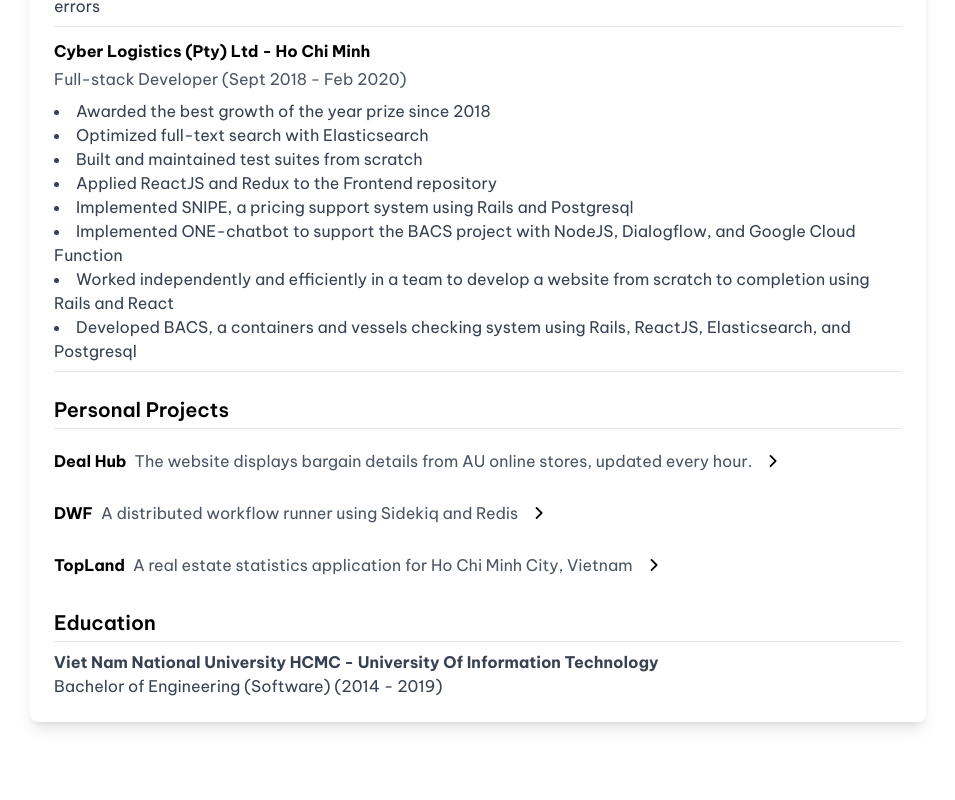
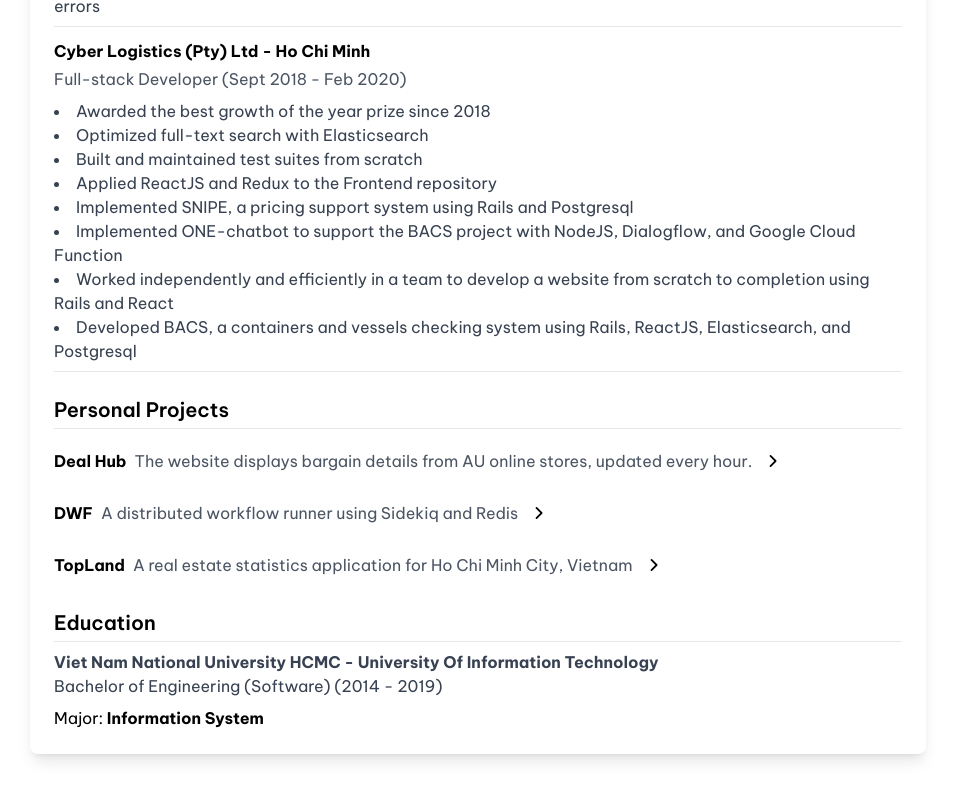
Before and after one commit to dthtien/profile, a Next.js app: page /cv in a window 1280 px wide. Shown: the part 1454-2254 px from the top of the page, without its empty margins (162-1117 px from the left). Built offline with nearby package versions, Linux system fonts and the light colour scheme.

Commit message:
app(cv): add major

```diff
--- a/pages/cv.tsx
+++ b/pages/cv.tsx
@@ -170,6 +170,7 @@
           <strong>Viet Nam National University HCMC - University Of Information Technology</strong>
           <br /> Bachelor of Engineering (Software) (2014 - 2019)
         </p>
+        <p className="mt-2">Major: <strong>Information System</strong> </p>
       </section>
     </div>
   );
```
